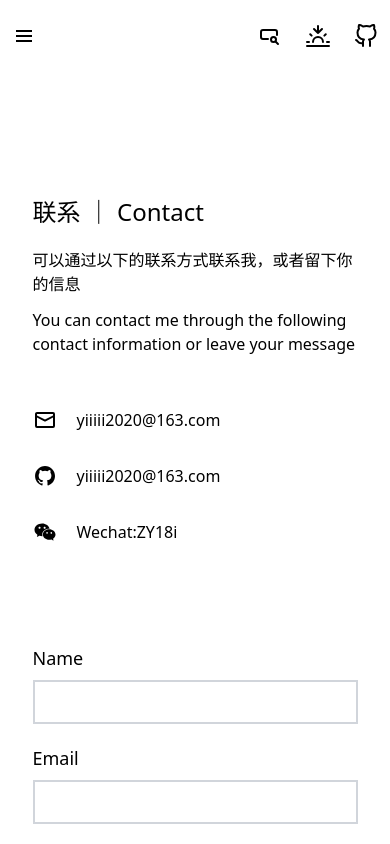
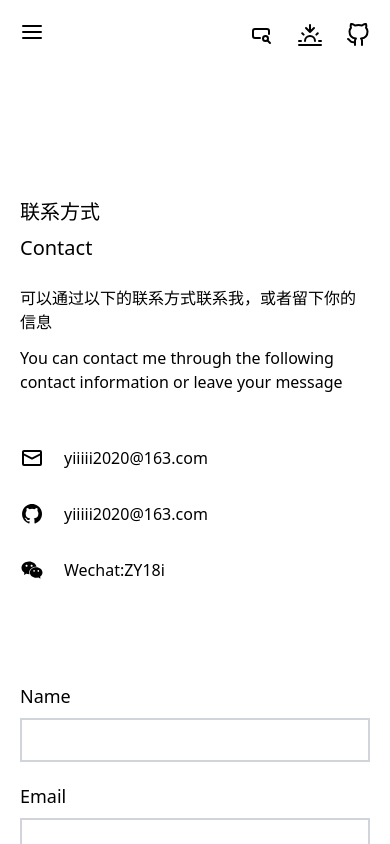
Before and after one commit to yiiiiiiiiiiiiiiiiii/yi-blog, a Next.js app: page /contact in a window 390 px wide. Shown: the top 844 px of the page. Built offline with nearby package versions, Linux system fonts and the light colour scheme.

Commit message:
feat: 增加响应式的头部

```diff
--- a/package.json
+++ b/package.json
@@ -9,6 +9,7 @@
     "lint": "next lint"
   },
   "dependencies": {
+    "@headlessui/react": "^2.1.6",
     "@mdx-js/loader": "^3.0.1",
     "@mdx-js/react": "^3.0.1",
     "@next/mdx": "^14.2.7",
--- a/src/app/about/layout.tsx
+++ b/src/app/about/layout.tsx
@@ -1,9 +1,7 @@
 export default function Layout({ children }: { children: React.ReactNode }) {
   return (
     <div className="container mx-auto grid grid-cols-12 mt-8 mb-36">
-      <div className="col-span-10 col-start-2 lg:col-span-8 lg:col-start-3">
-        {children}
-      </div>
+      <div className="col-span-12 lg:col-span-8 lg:col-start-3">{children}</div>
     </div>
   );
 }
--- a/src/app/blog/layout.tsx
+++ b/src/app/blog/layout.tsx
@@ -1,9 +1,7 @@
 export default function Layout({ children }: { children: React.ReactNode }) {
   return (
     <div className="container mx-auto grid grid-cols-12 mt-8 mb-36">
-      <div className="col-span-10 col-start-2 lg:col-span-8 lg:col-start-3">
-        {children}
-      </div>
+      <div className="col-span-12 lg:col-span-8 lg:col-start-3">{children}</div>
     </div>
   );
 }
--- a/src/app/contact/layout.tsx
+++ b/src/app/contact/layout.tsx
@@ -1,9 +1,7 @@
 export default function Layout({ children }: { children: React.ReactNode }) {
   return (
     <div className="container mx-auto grid grid-cols-12 mt-8 mb-36">
-      <div className="col-span-10 col-start-2 lg:col-span-8 lg:col-start-3">
-        {children}
-      </div>
+      <div className="col-span-12 lg:col-span-8 lg:col-start-3">{children}</div>
     </div>
   );
 }
--- a/src/app/contact/page.tsx
+++ b/src/app/contact/page.tsx
@@ -5,9 +5,10 @@ import IconGithub from "@/components/SvgIcon/Github";
 export default function Page() {
   return (
     <div className="flex flex-col lg:flex-row justify-between items-start  gap-20 mt-20">
-      <div className="mt-3 mb-5 gap-y-8 w-full flex flex-col items-start">
+      <div className="mt-4 mb-5 gap-y-8 w-full flex flex-col items-start">
         <div className="mb-5">
-          <div className="text-2xl font-medium mb-5">联系 ｜ Contact </div>
+          <div className="text-xl font-medium mb-2">联系方式</div>
+          <div className="text-xl font-medium mb-6">Contact</div>
           <div className="mb-3">
             可以通过以下的联系方式联系我，或者留下你的信息
           </div>
--- a/src/app/layout.tsx
+++ b/src/app/layout.tsx
@@ -18,7 +18,7 @@ export default function RootLayout({
 }>) {
   return (
     <html lang="en">
-      <body className={`dark:bg-black dark:text-white`}>
+      <body className="dark:bg-black dark:text-white px-5 lg:px-0">
         <Header />
         {children}
         <BackToTop />
--- a/src/components/BackToTop.tsx
+++ b/src/components/BackToTop.tsx
@@ -31,7 +31,7 @@ export default function BackToTop(props: React.HTMLAttributes<HTMLDivElement>) {
       {...props}
       className={`${
         show ? "opacity-100" : "opacity-0 pointer-events-none"
-      } text-black dark:text-white transition duration-200 ease-in-out fixed flex shadow-lg justify-center items-center bottom-10 right-20 z-50`}
+      } text-black dark:text-white transition duration-200 ease-in-out fixed flex shadow-lg justify-center items-center bottom-10 right-10 lg:right-20 z-50`}
       onClick={scrollToTop}
     >
       <IconBackToTop className="w-12 h-12 " />
--- a/src/components/SvgIcon/Menu.tsx
+++ b/src/components/SvgIcon/Menu.tsx
@@ -1,13 +1,17 @@
 export default function IconMenu(props: React.SVGProps<SVGSVGElement>) {
   return (
     <svg
+      fill="none"
+      stroke="currentColor"
+      strokeLinecap="round"
+      strokeLinejoin="round"
+      strokeWidth={2}
       viewBox="0 0 24 24"
-      fill="currentColor"
       height="1em"
       width="1em"
       {...props}
     >
-      <path d="M4 6h16v2H4zm0 5h16v2H4zm0 5h16v2H4z" />
+      <path d="M3 12h18M3 6h18M3 18h18" />
     </svg>
   );
 }
--- a/src/components/header/DesktopNavigation.tsx
+++ b/src/components/header/DesktopNavigation.tsx
@@ -11,13 +11,13 @@ export default function DesktopNavigation(
     <nav {...props}>
       <ul className="flex flex-nowrap rounded-md text-base">
         <li className="">
-          <NavItem href="/blog">随记 ｜ Blog</NavItem>
+          <NavItem href="/blog">Blog ｜ 随记</NavItem>
         </li>
         <li className="">
-          <NavItem href="/about">关于 ｜ About</NavItem>
+          <NavItem href="/about">About ｜ 关于</NavItem>
         </li>
         <li className="">
-          <NavItem href="/contact">联系 ｜ Contact</NavItem>
+          <NavItem href="/contact">Contact ｜ 联系</NavItem>
         </li>
       </ul>
     </nav>
--- a/src/components/header/MobileNavigation.tsx
+++ b/src/components/header/MobileNavigation.tsx
@@ -1,9 +1,79 @@
+"use client";
+
+import Link from "next/link";
+import { usePathname } from "next/navigation";
 import IconMenu from "../SvgIcon/Menu";
+import { Menu, MenuButton, MenuItem, MenuItems } from "@headlessui/react";
+import clsx from "clsx";
 
 export default function MobileNavigation() {
   return (
-    <div className="flex flex-row justify-between items-center w-full h-12">
-      <IconMenu className="w-6 h-6 " />
-    </div>
+    <Menu>
+      <MenuButton>
+        <IconMenu className="w-6 h-6" />
+      </MenuButton>
+      <MenuItems
+        anchor="bottom start"
+        transition
+        className="mt-2 p-2 w-40 origin-top transition duration-200 ease-out data-[closed]:scale-95 data-[closed]:opacity-0 bg-white dark:bg-black shadow-lg outline-none"
+      >
+        <MenuItem>
+          {({ close }) => (
+            <LinkItem href="/" onClick={close}>
+              Home ｜ 首页
+            </LinkItem>
+          )}
+        </MenuItem>
+        <MenuItem>
+          {({ close }) => (
+            <LinkItem href="/blog" onClick={close}>
+              Blog ｜ 随记
+            </LinkItem>
+          )}
+        </MenuItem>
+        <MenuItem>
+          {({ close }) => (
+            <LinkItem href="/about" onClick={close}>
+              About ｜ 关于
+            </LinkItem>
+          )}
+        </MenuItem>
+        <MenuItem>
+          {({ close }) => (
+            <LinkItem href="/contact" onClick={close}>
+              Contact ｜ 联系
+            </LinkItem>
+          )}
+        </MenuItem>
+      </MenuItems>
+    </Menu>
   );
 }
+
+function LinkItem({
+  href,
+  children,
+  onClick,
+}: React.PropsWithChildren<{ href: string; onClick?: () => void }>) {
+  const pathname = usePathname();
+
+  let isActive = false;
+  if (href === "/") {
+    isActive = pathname === href;
+  } else {
+    isActive = pathname.includes(href);
+  }
+
+  return (
+    <Link
+      className={clsx(
+        "block p-2 text-sm font-medium  data-[focus]:text-blue-500 dark:data-[focus]:text-blue-500",
+        isActive && "text-blue-500 dark:text-blue-500"
+      )}
+      href={href}
+      onClick={onClick}
+    >
+      {children}
+    </Link>
+  );
+}
--- a/src/components/header/index.tsx
+++ b/src/components/header/index.tsx
@@ -8,17 +8,20 @@ import MobileNavigation from "./MobileNavigation";
 export default function Header() {
   return (
     <div className="container mx-auto">
-      <div className="hidden lg:block w-full py-5">
-        <div className="grid grid-cols-12">
-          <div className="col-span-2 flex jusitfy-start items-center">
+      <div className="w-full py-5">
+        <div className="grid grid-cols-12 items-center">
+          <div className="hidden lg:flex col-span-2 jusitfy-start items-center">
             <Link href={"/"}>
               <div className="text-4xl font-black">Y18i</div>
             </Link>
           </div>
-          <div className="col-span-8">
+          <div className="hidden lg:block col-span-7">
             <DesktopNavigation />
           </div>
-          <div className="col-span-2">
+          <div className="lg:hidden col-span-2">
+            <MobileNavigation />
+          </div>
+          <div className="col-span-10 lg:col-span-3">
             <div className="flex flex-row justify-end items-center space-x-6">
               <IconSearch />
               <ModeToggle />
@@ -27,14 +30,6 @@ export default function Header() {
           </div>
         </div>
       </div>
-      <div className="lg:hidden w-full flex flex-row justify-between items-center py-3 px-3">
-        <MobileNavigation />
-        <div className="flex flex-row justify-end items-center space-x-6">
-          <IconSearch />
-          <ModeToggle />
-          <GithubLink />
-        </div>
-      </div>
     </div>
   );
 }
```
Also changed, not shown: 1 other file (tests, documents, lock files or other folders).
